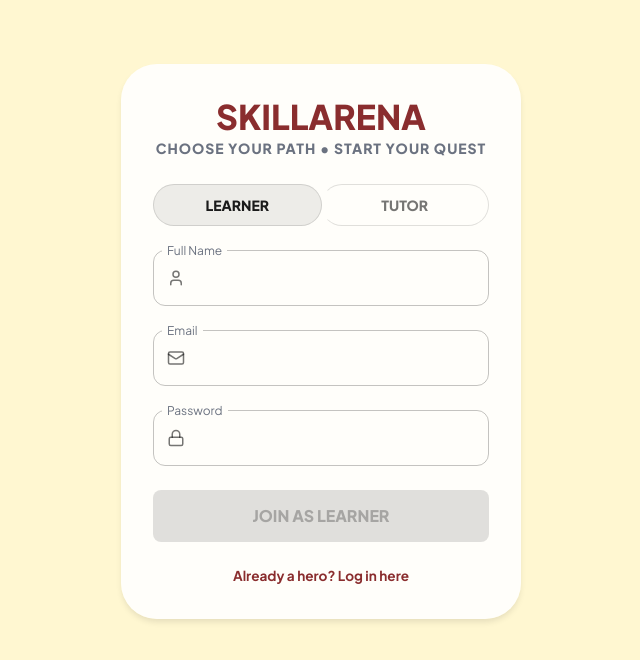
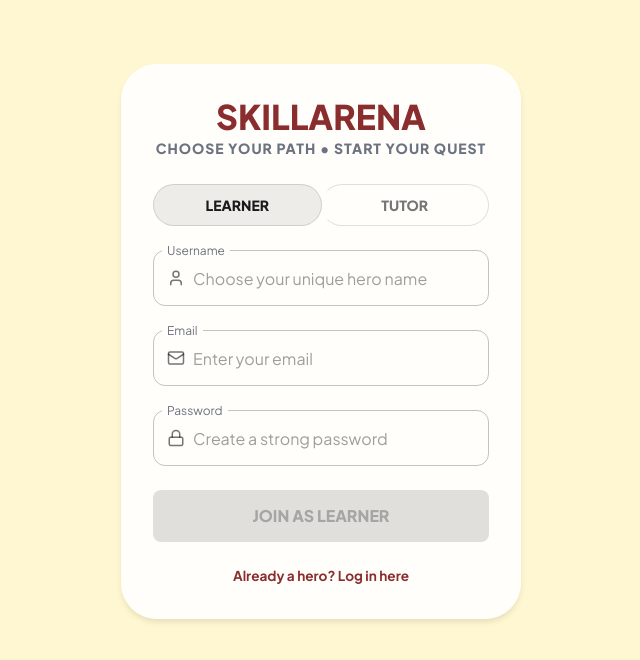
Before and after one commit to basmalaqqad-alt/SKILL-ARENA, a React (Create React App) app in the folder frontend/: page /signup in a window 1280 px wide. Shown: the top 660 px of the page, without its empty margins (319-959 px from the left). Built offline with nearby package versions, Linux system fonts and the light colour scheme.

Commit message:
Final fix: Login with Token working and Username integration ready

```diff
--- a/frontend/src/components/auth/SignupForm.jsx
+++ b/frontend/src/components/auth/SignupForm.jsx
@@ -1,4 +1,5 @@
 import React, { useState } from 'react';
+import axios from 'axios'; // إضافة مكتبة axios للربط لاحقاً
 import {
   Paper,
   Stack,
@@ -14,24 +15,20 @@ import {
 } from '@mui/material';
 import { Mail, Lock, User, CloudUpload } from 'lucide-react';
 
-/**
- * SignupForm المطور:
- * 1. ترتيب حقول منطقي (الشهادة تحت الباسورد).
- * 2. تفعيل مشروط للزر (يبقى رمادي حتى اكتمال البيانات).
- */
 const SignupForm = ({ onSignup, onSwitch }) => {
-  const [name, setName] = useState('');
+  // 1. تم تعديل الاسم من name إلى username ليتوافق مع الباك إند
+  const [username, setUsername] = useState('');
   const [email, setEmail] = useState('');
   const [password, setPassword] = useState('');
   const [role, setRole] = useState('learner');
   const [fileName, setFileName] = useState('');
+  const [loading, setLoading] = useState(false);
+  const [error, setError] = useState('');
 
   // دالة التحقق من اكتمال الحقول
   const isFormInvalid = () => {
-    const basicFieldsEmpty = !name.trim() || !email.trim() || !password.trim();
-    // إذا كان تيوتر، يجب أيضاً أن يرفع شهادة
+    const basicFieldsEmpty = !username.trim() || !email.trim() || !password.trim();
     const tutorMissingFile = role === 'tutor' && !fileName;
-
     return basicFieldsEmpty || tutorMissingFile;
   };
 
@@ -41,64 +38,50 @@ const SignupForm = ({ onSignup, onSwitch }) => {
     }
   };
 
+  // دالة إرسال البيانات (جاهزة للربط)
+  const handleSignupClick = async () => {
+    setLoading(true);
+    setError('');
+    try {
+      // هنا سيتم الربط مع رابط الـ Register في الباك إند لاحقاً
+      // await axios.post('http://127.0.0.1:8000/api/accounts/register/', { username, email, password, role });
+      onSignup();
+    } catch (err) {
+      setError('Something went wrong. Please try again.');
+    } finally {
+      setLoading(false);
+    }
+  };
+
   return (
-    <Box
-      sx={{
-        display: 'flex',
-        justifyContent: 'center',
-        alignItems: 'center',
-        minHeight: '60vh',
-      }}
-    >
-      <Paper
-        elevation={3}
-        sx={{
-          p: 4,
-          borderRadius: 3,
-          width: '100%',
-          maxWidth: 400,
-          bgcolor: 'rgba(255, 255, 255, 0.9)',
-        }}
-      >
+    <Box sx={{ display: 'flex', justifyContent: 'center', alignItems: 'center', minHeight: '60vh' }}>
+      <Paper elevation={3} sx={{ p: 4, borderRadius: 3, width: '100%', maxWidth: 400, bgcolor: 'rgba(255, 255, 255, 0.9)' }}>
         <Stack spacing={3}>
           <Box sx={{ textAlign: 'center', mb: 1 }}>
-            <Typography
-              variant="h4"
-              sx={{ fontWeight: 900, color: 'primary.main' }}
-            >
-              SKILLARENA
-            </Typography>
-            <Typography
-              variant="subtitle2"
-              sx={{ color: 'text.secondary', letterSpacing: 1 }}
-            >
-              CHOOSE YOUR PATH • START YOUR QUEST
-            </Typography>
+            <Typography variant="h4" sx={{ fontWeight: 900, color: 'primary.main' }}> SKILLARENA </Typography>
+            <Typography variant="subtitle2" sx={{ color: 'text.secondary', letterSpacing: 1 }}> CHOOSE YOUR PATH • START YOUR QUEST </Typography>
           </Box>
 
-          {/* اختيار الدور */}
           <ToggleButtonGroup
             value={role}
             exclusive
             onChange={(e, val) => val && setRole(val)}
             fullWidth
-            sx={{
-              '& .MuiToggleButton-root': {
-                py: 1,
-                fontWeight: 800,
-                borderRadius: 2,
-              },
-            }}
+            sx={{ '& .MuiToggleButton-root': { py: 1, fontWeight: 800, borderRadius: 2 } }}
           >
             <ToggleButton value="learner">LEARNER</ToggleButton>
             <ToggleButton value="tutor">TUTOR</ToggleButton>
           </ToggleButtonGroup>
 
+          {error && <Alert severity="error">{error}</Alert>}
+
+          {/* 2. تعديل الحقل هنا ليكون Username */}
           <TextField
             fullWidth
-            label="Full Name"
-            value={name}
-            onChange={(e) => setName(e.target.value)}
+            label="Username"
+            placeholder="Choose your unique hero name"
+            value={username}
+            onChange={(e) => setUsername(e.target.value)}
             InputProps={{
               startAdornment: (
                 <InputAdornment position="start">
@@ -111,6 +94,7 @@ const SignupForm = ({ onSignup, onSwitch }) => {
           <TextField
             fullWidth
             label="Email"
+            placeholder="Enter your email"
             value={email}
             onChange={(e) => setEmail(e.target.value)}
             InputProps={{
@@ -126,6 +110,7 @@ const SignupForm = ({ onSignup, onSwitch }) => {
             fullWidth
             label="Password"
             type="password"
+            placeholder="Create a strong password"
             value={password}
             onChange={(e) => setPassword(e.target.value)}
             InputProps={{
@@ -137,7 +122,6 @@ const SignupForm = ({ onSignup, onSwitch }) => {
             }}
           />
 
-          {/* إرفاق الشهادة (الآن تحت الباسورد للمدربين فقط) */}
           {role === 'tutor' && (
             <Fade in={role === 'tutor'}>
               <Box>
@@ -147,51 +131,34 @@ const SignupForm = ({ onSignup, onSwitch }) => {
                   fullWidth
                   startIcon={<CloudUpload size={20} />}
                   sx={{
-                    borderStyle: 'dashed',
-                    py: 1.5,
-                    fontWeight: 700,
+                    borderStyle: 'dashed', py: 1.5, fontWeight: 700,
                     color: fileName ? 'success.main' : 'primary.main',
                     borderColor: fileName ? 'success.main' : 'primary.main',
                   }}
                 >
-                  {fileName
-                    ? `CERT: ${fileName.substring(0, 15)}...`
-                    : 'UPLOAD CERTIFICATE'}
+                  {fileName ? `CERT: ${fileName.substring(0, 15)}...` : 'UPLOAD CERTIFICATE'}
                   <input type="file" hidden onChange={handleFileChange} />
                 </Button>
               </Box>
             </Fade>
           )}
 
-          {/* الزر الآن يستخدم خاصية disabled بشكل صحيح */}
           <Button
             variant="contained"
             fullWidth
-            onClick={onSignup}
-            disabled={isFormInvalid()} // سيبقى رمادياً حتى اكتمال البيانات
+            onClick={handleSignupClick}
+            disabled={isFormInvalid() || loading}
             sx={{
-              py: 1.5,
-              fontWeight: 900,
-              fontSize: '1rem',
-              // تنسيق إضافي لضمان شكل احترافي وهو معطل
-              '&.Mui-disabled': {
-                bgcolor: 'rgba(0, 0, 0, 0.12)',
-                color: 'rgba(0, 0, 0, 0.26)',
-              },
+              py: 1.5, fontWeight: 900, fontSize: '1rem',
+              '&.Mui-disabled': { bgcolor: 'rgba(0, 0, 0, 0.12)', color: 'rgba(0, 0, 0, 0.26)' },
             }}
           >
-            JOIN AS {role.toUpperCase()}
+            {loading ? 'CREATING HERO...' : `JOIN AS ${role.toUpperCase()}`}
           </Button>
 
           <Typography
             onClick={onSwitch}
-            sx={{
-              cursor: 'pointer',
-              textAlign: 'center',
-              color: 'primary.main',
-              fontWeight: 700,
-              fontSize: '0.85rem',
-            }}
+            sx={{ cursor: 'pointer', textAlign: 'center', color: 'primary.main', fontWeight: 700, fontSize: '0.85rem' }}
           >
             Already a hero? Log in here
           </Typography>
```
